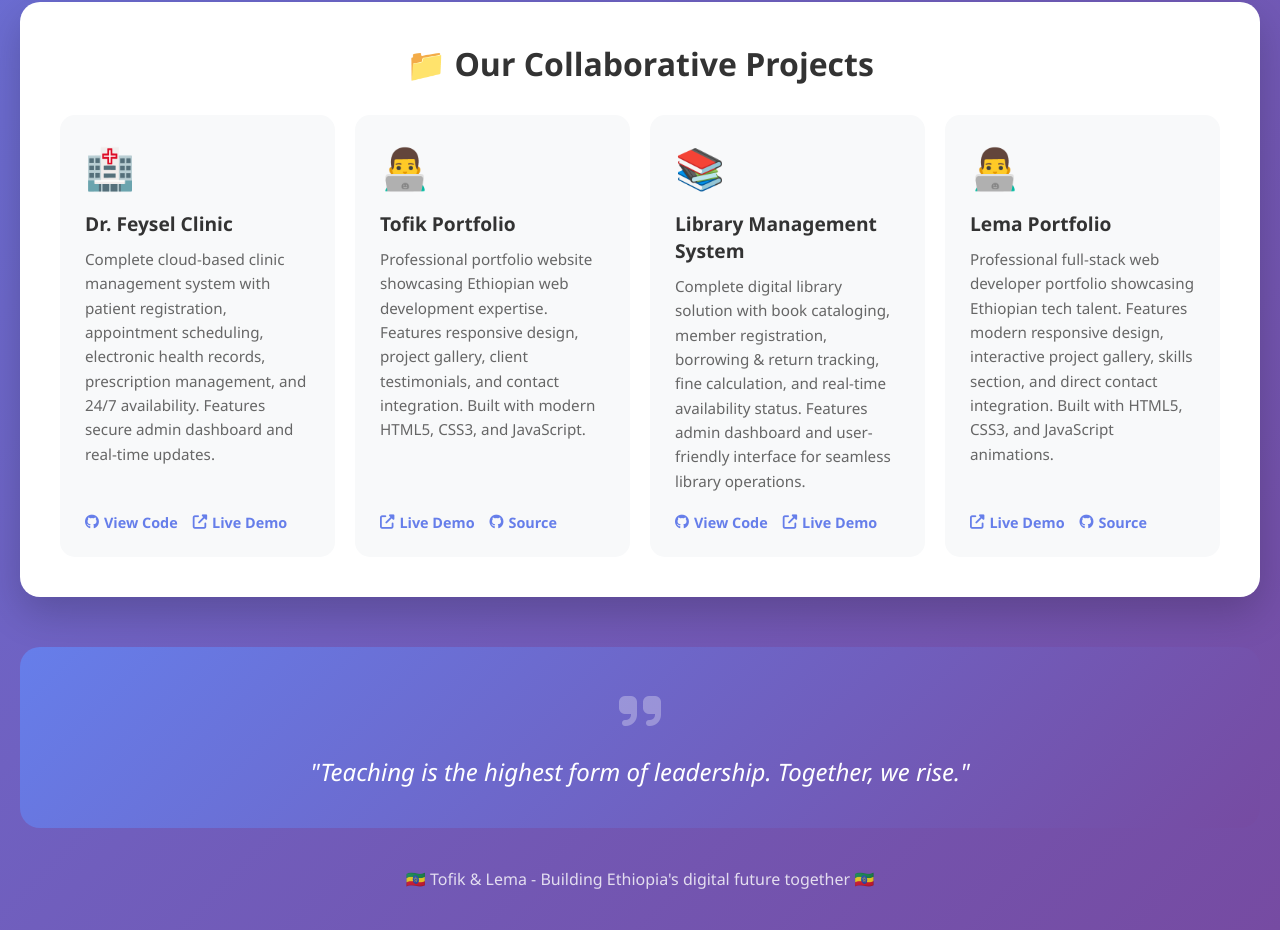
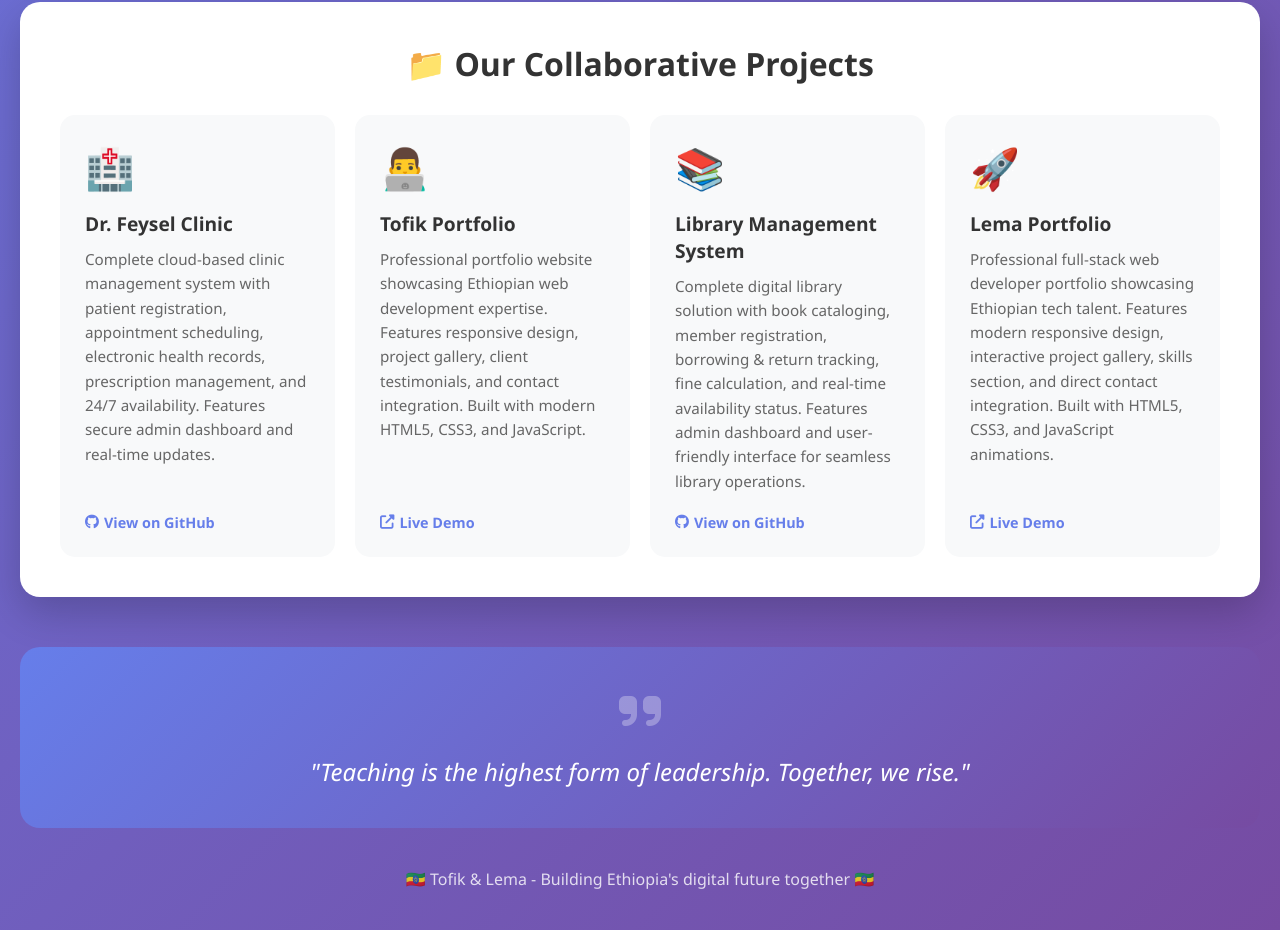
Before and after one commit to toticr183-dev/Tofik-and-Lema-web-solution, a plain HTML site: page index.html in a window 1280 px wide. Shown: the part 1130-2060 px from the top of the page. Drawn offline with Linux system fonts and the light colour scheme.

Commit message:
Update project links to single GitHub link format

```diff
--- a/index.html
+++ b/index.html
@@ -426,7 +426,7 @@
             </div>
         </div>
 
-        <!-- Projects Section -->
+        <!-- Projects Section - WITH SINGLE LINK EACH -->
         <div class="projects-section">
             <h3>📁 Our Collaborative Projects</h3>
             <div class="projects-grid">
@@ -436,8 +436,7 @@
                     <h4>Dr. Feysel Clinic</h4>
                     <p>Complete cloud-based clinic management system with patient registration, appointment scheduling, electronic health records, prescription management, and 24/7 availability. Features secure admin dashboard and real-time updates.</p>
                     <div class="project-links">
-                        <a href="#" class="project-link"><i class="fab fa-github"></i> View Code</a>
-                        <a href="#" class="project-link"><i class="fas fa-external-link-alt"></i> Live Demo</a>
+                        <a href="#" class="project-link"><i class="fab fa-github"></i> View on GitHub</a>
                     </div>
                 </div>
 
@@ -448,7 +447,6 @@
                     <p>Professional portfolio website showcasing Ethiopian web development expertise. Features responsive design, project gallery, client testimonials, and contact integration. Built with modern HTML5, CSS3, and JavaScript.</p>
                     <div class="project-links">
                         <a href="https://toticr183-dev.github.io/tofik-portfolio" target="_blank" class="project-link"><i class="fas fa-external-link-alt"></i> Live Demo</a>
-                        <a href="#" class="project-link"><i class="fab fa-github"></i> Source</a>
                     </div>
                 </div>
 
@@ -458,19 +456,17 @@
                     <h4>Library Management System</h4>
                     <p>Complete digital library solution with book cataloging, member registration, borrowing & return tracking, fine calculation, and real-time availability status. Features admin dashboard and user-friendly interface for seamless library operations.</p>
                     <div class="project-links">
-                        <a href="#" class="project-link"><i class="fab fa-github"></i> View Code</a>
-                        <a href="#" class="project-link"><i class="fas fa-external-link-alt"></i> Live Demo</a>
+                        <a href="#" class="project-link"><i class="fab fa-github"></i> View on GitHub</a>
                     </div>
                 </div>
 
-                <!-- Lema Portfolio - UPDATED LIKE TOFIK'S -->
+                <!-- Lema Portfolio - WITH SINGLE LINK -->
                 <div class="project-card">
-                    <div class="project-icon">👨‍💻</div>
+                    <div class="project-icon">🚀</div>
                     <h4>Lema Portfolio</h4>
                     <p>Professional full-stack web developer portfolio showcasing Ethiopian tech talent. Features modern responsive design, interactive project gallery, skills section, and direct contact integration. Built with HTML5, CSS3, and JavaScript animations.</p>
                     <div class="project-links">
                         <a href="https://lillema478-code.github.io/lema-web-developer-2/" target="_blank" class="project-link"><i class="fas fa-external-link-alt"></i> Live Demo</a>
-                        <a href="https://github.com/lillema478-code/lema-web-developer-2" target="_blank" class="project-link"><i class="fab fa-github"></i> Source</a>
                     </div>
                 </div>
             </div>
```
